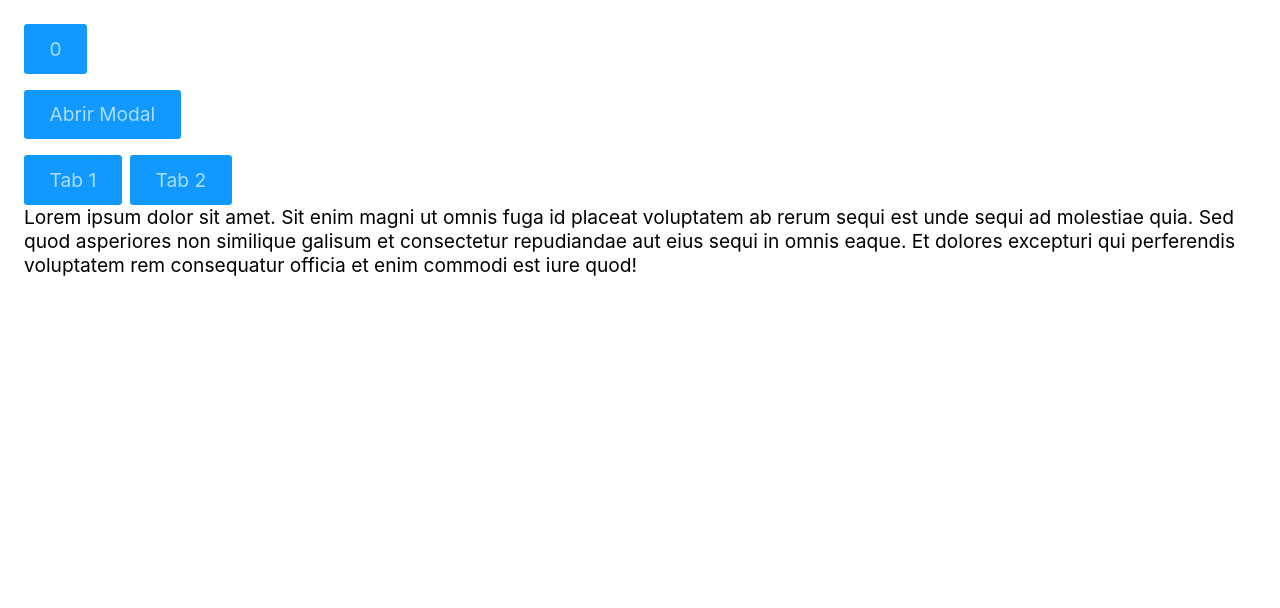
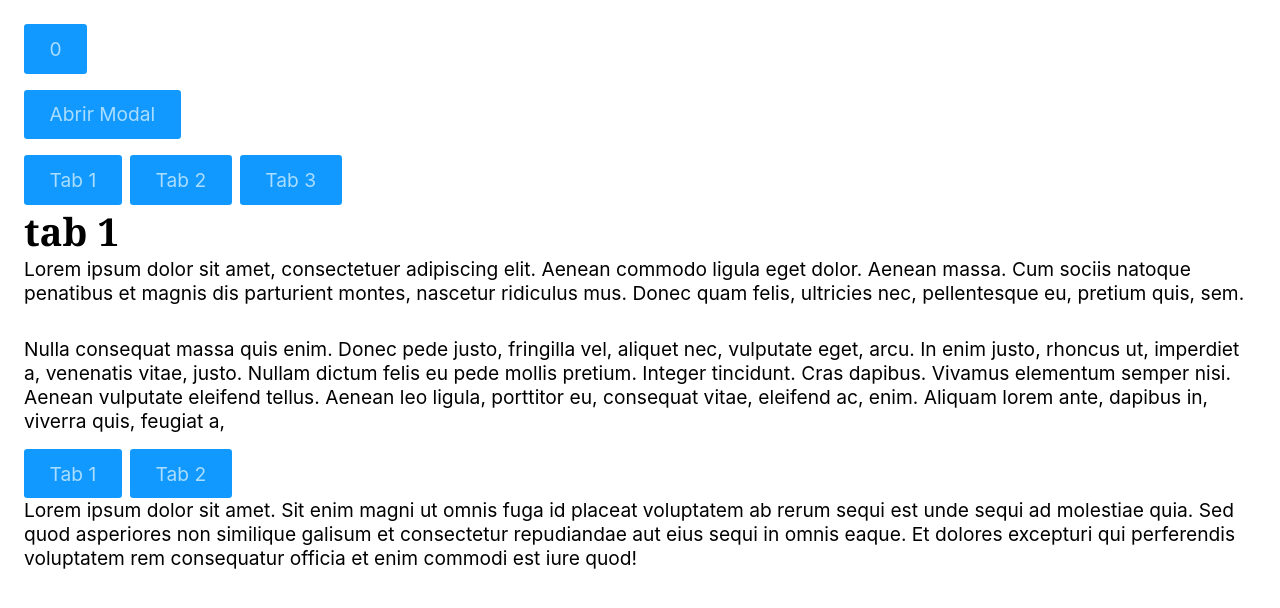
Before and after one commit to lefialho/react-origamid-aulas, a React (Create React App) app: page / in a window 1280 px wide. Shown: the top 608 px of the page. Built offline with nearby package versions, Linux system fonts and the light colour scheme; no server answers.

Commit message:
Exercício tabs

```diff
--- a/src/App.js
+++ b/src/App.js
@@ -10,12 +10,14 @@
 
 import { AulaUseEffect } from './hooks/useEffect/Aula';
 import { Tab } from './tabs/Tab';
+import { TabWithObj } from './tabs/TabWithObj';
 
 export function App() {
   return (
     <>
       <AulaUseEffect />
       <Tab />
+      <TabWithObj />
       {/* <AulaUseState /> */}
       {/* <ExercicioComponents /> */}
       {/* <Form /> */}
--- a/src/tabs/Tab.js
+++ b/src/tabs/Tab.js
@@ -1,23 +1,18 @@
 import { useState } from 'react';
-import { Button } from './Button';
-import { dataTab, handleTab } from './handleTab';
+import { TabContent } from './handleTab';
 
 export function Tab() {
-  const [tab, setTab] = useState(dataTab.tab1);
-
-  function handleClick(e) {
-    const tabText = e.target.innerText;
-    handleTab(tabText, setTab, dataTab);
-  }
+  const [tab, setTab] = useState('tab1');
 
   return (
     <div style={{ marginTop: '1rem' }}>
       <div style={{ display: 'flex', gap: '.5rem' }}>
-        <Button handleClick={handleClick}>Tab 1</Button>
-        <button onClick={handleClick}>Tab 2</button>
+        <button onClick={() => setTab('tab1')}>Tab 1</button>
+        <button onClick={() => setTab('tab2')}>Tab 2</button>
+        <button onClick={() => setTab('tab3')}>Tab 3</button>
       </div>
       <div>
-        <p>{tab.description}</p>
+        <TabContent tab={tab} />
       </div>
     </div>
   );
--- /dev/null
+++ b/src/tabs/Tab1.js
@@ -0,0 +1,22 @@
+export function Tab1() {
+  return (
+    <>
+      <h1>tab 1</h1>
+      <p style={{ marginBottom: '2rem' }}>
+        Lorem ipsum dolor sit amet, consectetuer adipiscing elit. Aenean commodo
+        ligula eget dolor. Aenean massa. Cum sociis natoque penatibus et magnis
+        dis parturient montes, nascetur ridiculus mus. Donec quam felis,
+        ultricies nec, pellentesque eu, pretium quis, sem.
+      </p>
+      <p>
+        Nulla consequat massa quis enim. Donec pede justo, fringilla vel,
+        aliquet nec, vulputate eget, arcu. In enim justo, rhoncus ut, imperdiet
+        a, venenatis vitae, justo. Nullam dictum felis eu pede mollis pretium.
+        Integer tincidunt. Cras dapibus. Vivamus elementum semper nisi. Aenean
+        vulputate eleifend tellus. Aenean leo ligula, porttitor eu, consequat
+        vitae, eleifend ac, enim. Aliquam lorem ante, dapibus in, viverra quis,
+        feugiat a,
+      </p>
+    </>
+  );
+}
--- /dev/null
+++ b/src/tabs/Tab2.js
@@ -0,0 +1,13 @@
+export function Tab2() {
+  return (
+    <>
+      <h1>Tab 2</h1>
+      <p>
+        But I must explain to you how all this mistaken idea of denouncing
+        pleasure and praising pain was born and I will give you a complete
+        account of the system, and expound the actual teachings of the great
+        explorer of the truth, the master-builder of human happiness.
+      </p>
+    </>
+  );
+}
--- /dev/null
+++ b/src/tabs/Tab3.js
@@ -0,0 +1,12 @@
+export function Tab3() {
+  return (
+    <>
+      <h1>Tab 3</h1>
+      <p>
+        The European languages are members of the same family. Their separate
+        existence is a myth. For science, music, sport, etc, Europe uses the
+        same vocabulary.
+      </p>
+    </>
+  );
+}
--- /dev/null
+++ b/src/tabs/TabWithObj.js
@@ -0,0 +1,24 @@
+import { useState } from 'react';
+import { Button } from './Button';
+import { dataTab, handleTab } from './handleTab';
+
+export function TabWithObj() {
+  const [tab, setTab] = useState(dataTab.tab1);
+
+  function handleClick(e) {
+    const tabText = e.target.innerText;
+    handleTab(tabText, setTab, dataTab);
+  }
+
+  return (
+    <div style={{ marginTop: '1rem' }}>
+      <div style={{ display: 'flex', gap: '.5rem' }}>
+        <Button handleClick={handleClick}>Tab 1</Button>
+        <button onClick={handleClick}>Tab 2</button>
+      </div>
+      <div>
+        <p>{tab.description}</p>
+      </div>
+    </div>
+  );
+}
--- a/src/tabs/handleTab.js
+++ b/src/tabs/handleTab.js
@@ -1,3 +1,17 @@
+import { Tab1 } from './Tab1';
+import { Tab2 } from './Tab2';
+import { Tab3 } from './Tab3';
+
+export function TabContent({ tab }) {
+  if (tab === 'tab1') {
+    return <Tab1 />;
+  } else if (tab === 'tab2') {
+    return <Tab2 />;
+  } else {
+    return <Tab3 />;
+  }
+}
+
 export function handleTab(tabText, setTab, dataTab) {
   switch (tabText) {
     case 'Tab 1':
```
